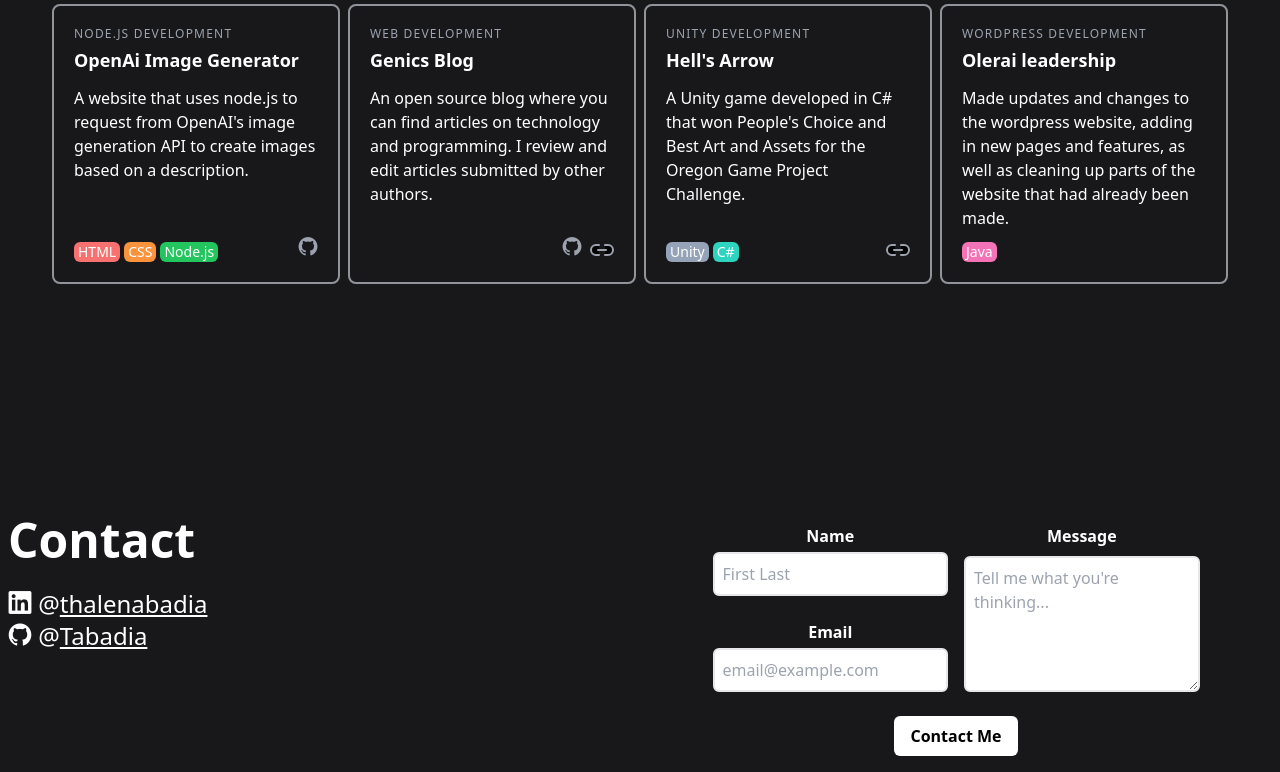
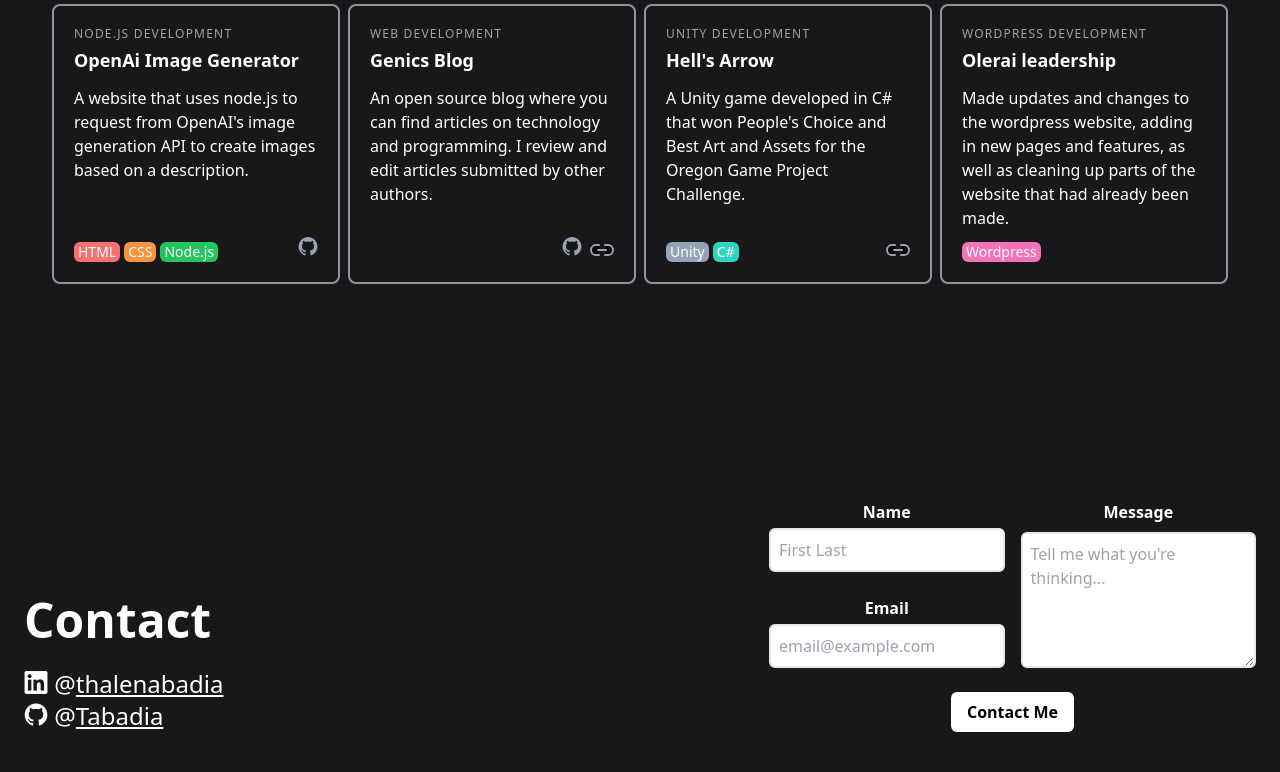
Before and after one commit to Tabadia/thalenabadia, a PHP site: page / in a window 1280 px wide. Shown: the part 2487-3259 px from the top of the page. After the commit the page ends 3219 px from the top, so only its background shows below. Run offline with PHP 8.4, Linux system fonts and the light colour scheme.

Commit message:
spacing fixes

```diff
--- a/public_html/index.html
+++ b/public_html/index.html
@@ -468,7 +468,7 @@
                 </p>
               </div>
               <div class="flex items-end flex-wrap flex-grow px-5 pb-5">
-                <div class="text-sm rounded-md bg-pink-400 px-1 mr-1 w-fit">Java</div>
+                <div class="text-sm rounded-md bg-pink-400 px-1 mr-1 w-fit">Wordpress</div>
                 <div class="flex flex-row justify-end items-end flex-auto text-xl text-gray-400 gap-x-2">
                   <!-- <a href="https://github.com/Tabadia/AI-Image-Generation" target="_blank">
                     <span class="devicon-github-plain"></span>
@@ -482,10 +482,10 @@
       </section>
     </section>
 
-    <footer class="w-full m-0 p-2 mt-24 sm:mt-52 bg-zinc-900" id="contact">
-      <div class="flex flex-row w-full ">
-        <div class="flex sm:flex-col w-full">
-          <div class="flex flex-col justify-start w-1/2">
+    <footer class="w-full m-0 p-2 mt-16 sm:mt-48 bg-zinc-900" id="contact">
+      <div class="flex flex-row w-full">
+        <div class="flex sm:flex-col w-full align-bottom sm:justify-end pb-4 px-4">
+          <div class="flex flex-col justify-end w-1/2">
             <h1 class="font-bold sm:text-5xl text-4xl">Contact</h1>
             <div class="pt-6">
               <a href="https://www.linkedin.com/in/thalenabadia/" target="_blank" class="sm:text-2xl text-lg">
@@ -502,10 +502,9 @@
           </div>
         </div>
 
-        <div class="sm:flex justify-center sm:w-full hidden">
-          <div class="h-full px-4 py-2 text-center">
+        <div class="sm:flex justify-end sm:w-full hidden">
+          <div class="h-full px-4 pb-4 text-center">
             <form action="https://formsubmit.co/5961252586dcb6eba9f23a404c54883d" method="POST">
-              <div class="flex flex-col text-base">
                 <div class="flex flex-row flex-auto h-full">
                   <div class="flex flex-col w-full mr-2 justify-center">
                     <div class="mb-6">
@@ -538,8 +537,6 @@
                     Contact Me
                   </button>
                 </div>
-              </div>
-
             </form>
           </div>
         </div>
--- a/public_html/styles.css
+++ b/public_html/styles.css
@@ -1723,16 +1723,21 @@
   background-color: rgb(26 26 26 / var(--tw-bg-opacity));
 }
 
+.bg-slate-400 {
+  --tw-bg-opacity: 1;
+  background-color: rgb(148 163 184 / var(--tw-bg-opacity));
+}
+
+.bg-teal-400 {
+  --tw-bg-opacity: 1;
+  background-color: rgb(45 212 191 / var(--tw-bg-opacity));
+}
+
 .bg-pink-400 {
   --tw-bg-opacity: 1;
   background-color: rgb(244 114 182 / var(--tw-bg-opacity));
 }
 
-.bg-slate-400 {
-  --tw-bg-opacity: 1;
-  background-color: rgb(148 163 184 / var(--tw-bg-opacity));
-}
-
 .bg-green-400 {
   --tw-bg-opacity: 1;
   background-color: rgb(74 222 128 / var(--tw-bg-opacity));
@@ -1911,11 +1916,6 @@
 .bg-gray-900 {
   --tw-bg-opacity: 1;
   background-color: rgb(17 24 39 / var(--tw-bg-opacity));
-}
-
-.bg-teal-400 {
-  --tw-bg-opacity: 1;
-  background-color: rgb(45 212 191 / var(--tw-bg-opacity));
 }
 
 .bg-gradient-to-r {
@@ -2165,6 +2165,10 @@
   padding-left: 1.25rem;
 }
 
+.pb-4 {
+  padding-bottom: 1rem;
+}
+
 .text-left {
   text-align: left;
 }
@@ -2183,6 +2187,10 @@
 
 .align-middle {
   vertical-align: middle;
+}
+
+.align-bottom {
+  vertical-align: bottom;
 }
 
 .font-code {
@@ -2733,6 +2741,14 @@
     margin-top: 13rem;
   }
 
+  .sm\:mt-36 {
+    margin-top: 9rem;
+  }
+
+  .sm\:mt-48 {
+    margin-top: 12rem;
+  }
+
   .sm\:flex {
     display: flex;
   }
@@ -2751,6 +2767,10 @@
 
   .sm\:flex-col {
     flex-direction: column;
+  }
+
+  .sm\:justify-end {
+    justify-content: flex-end;
   }
 
   .sm\:space-x-8 > :not([hidden]) ~ :not([hidden]) {
```
